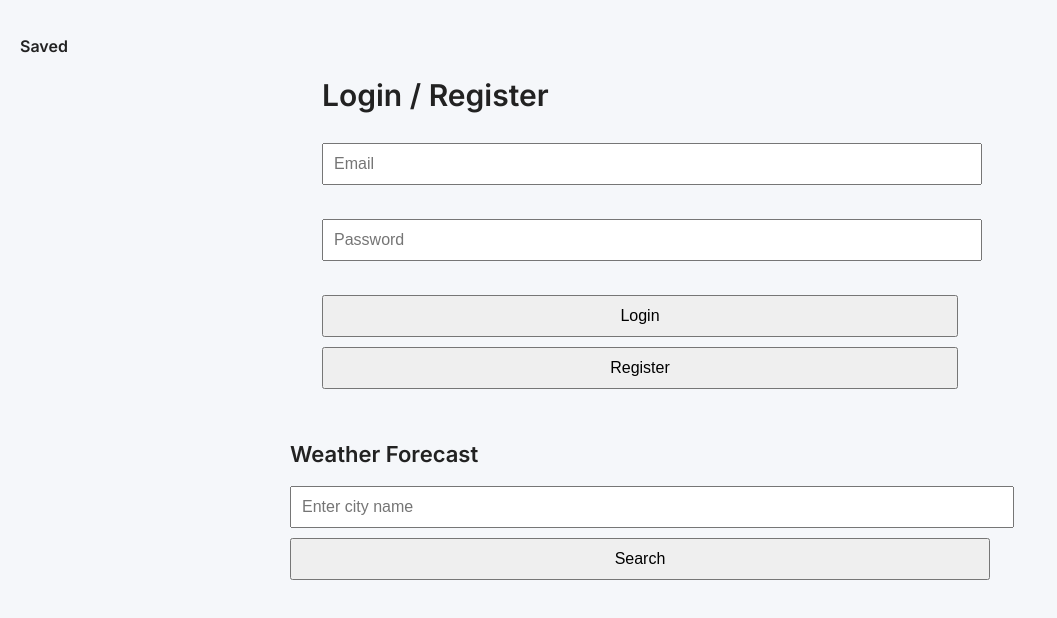
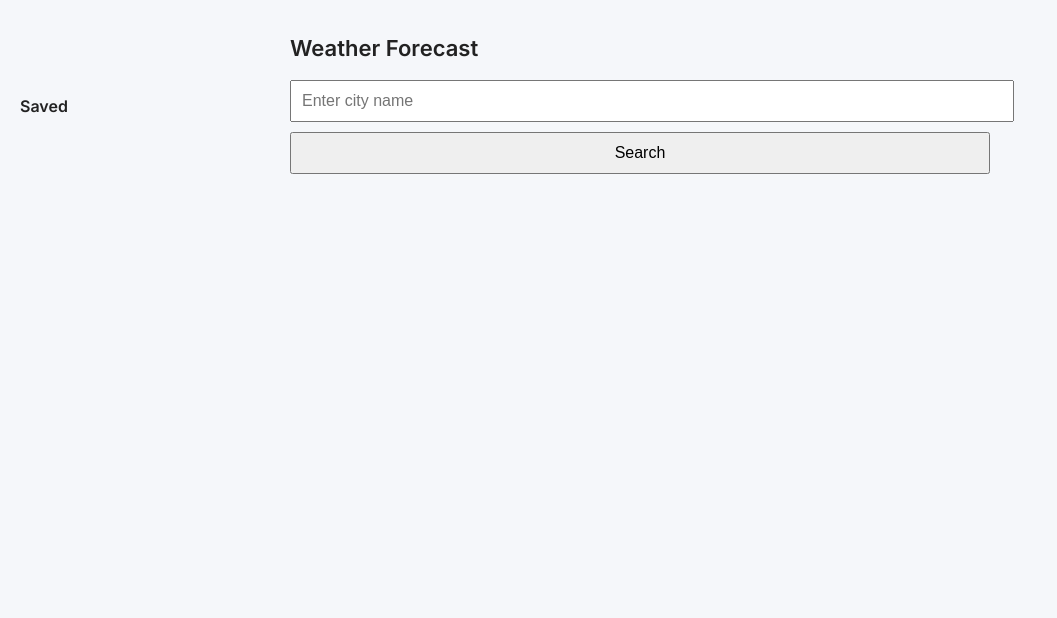
Before and after one commit to rupali559/WeatherAPP, a React (Create React App) app in the folder frontend/login-app/: page /home in a window 1280 px wide. Shown: the top 618 px of the page, without its empty margins (0-1057 px from the left). Built offline with nearby package versions, Linux system fonts and the light colour scheme.

Commit message:
changes made

```diff
--- a/frontend/login-app/package.json
+++ b/frontend/login-app/package.json
@@ -9,7 +9,9 @@
     "@testing-library/user-event": "^13.5.0",
     "react": "^19.1.0",
     "react-dom": "^19.1.0",
-    "react-router-dom": "^7.5.1",
+    "react-icon": "^1.0.0",
+    "react-icons": "^5.5.0",
+    "react-router-dom": "^7.5.2",
     "react-scripts": "5.0.1",
     "web-vitals": "^2.1.4"
   },
--- a/frontend/login-app/src/App.js
+++ b/frontend/login-app/src/App.js
@@ -1,62 +1,20 @@
-import React, { useState } from 'react';
-import { BrowserRouter as Router, Route, Routes, Link } from 'react-router-dom';
-import HomePage from './HomePage'; // Import HomePage
+// src/App.js
+
+import React from 'react';
+import { BrowserRouter as Router, Routes, Route } from 'react-router-dom';
+import HomePage from './HomePage';
+import LoginPage from './LoginPage';
 
 function App() {
-  const [email, setEmail] = useState('');
-  const [password, setPassword] = useState('');
-
-  const handleSubmit = async (type) => {
-    const endpoint = type === 'register' ? 'register' : 'login';
-
-    try {
-      const res = await fetch(`http://localhost:5000/${endpoint}`, {
-        method: 'POST',
-        headers: { 'Content-Type': 'application/json' },
-        body: JSON.stringify({ email, password })
-      });
-
-      const data = await res.json();
-
-      if (data.success) {
-        alert(`${type} success!`);
-        if (type === 'login') {
-          window.location.href = '/home'; // Redirect to the homepage after login
-        }
-      } else {
-        alert(data.error || 'Something went wrong');
-      }
-    } catch (err) {
-      alert('Server error. Please try again later.');
-    }
-  };
-
   return (
     <Router>
-      <div style={{ padding: '2rem' }}>
-        <h2>Login / Register</h2>
-        <input
-          type="email"
-          placeholder="Email"
-          value={email}
-          onChange={e => setEmail(e.target.value)}
-        /><br /><br />
-
-        <input
-          type="password"
-          placeholder="Password"
-          value={password}
-          onChange={e => setPassword(e.target.value)}
-        /><br /><br />
-
-        <button onClick={() => handleSubmit('login')}>Login</button>
-        <button onClick={() => handleSubmit('register')}>Register</button>
-      </div>
-
-      <Routes>
-        <Route path="/home" element={<HomePage />} /> {/* Home route */}
-      </Routes>
-    </Router>
+    <Routes>
+      <Route path="/" element={<HomePage />} />  {/* <-- open homepage */}
+      <Route path="/home" element={<HomePage />} />
+      <Route path="/login" element={<LoginPage />} />
+      <Route path="*" element={<LoginPage />} />
+    </Routes>
+  </Router>
   );
 }
 
--- a/frontend/login-app/src/HomePage.js
+++ b/frontend/login-app/src/HomePage.js
@@ -1,15 +1,19 @@
+// src/HomePage.js
+
 import React, { useState } from 'react';
 import './App.css';
 import { MdFavoriteBorder, MdFavorite } from 'react-icons/md';
 import { BsThreeDotsVertical } from 'react-icons/bs';
+import { useNavigate } from 'react-router-dom';
 
-const App = () => {
+const HomePage = () => {
   const [cityInput, setCityInput] = useState('');
   const [suggestions, setSuggestions] = useState([]);
   const [selectedCity, setSelectedCity] = useState(null);
   const [forecast, setForecast] = useState(null);
   const [hourlyData, setHourlyData] = useState([]);
   const [optionsShownFor, setOptionsShownFor] = useState(null);
+  const navigate = useNavigate();  // to navigate after logout
 
   const [favorites, setFavorites] = useState(() => {
     const saved = localStorage.getItem('favorites');
@@ -126,7 +130,9 @@ const App = () => {
 
   return (
     <div className="app">
-      <div style={{ position: 'absolute', left: 20, top: 20 }}>
+
+
+      <div style={{ position: 'absolute', left: 20, top: 80 }}>
         <h3 style={{ fontSize: '16px' }}>Saved</h3>
         <ul style={{ fontSize: '14px' }}>
           {favorites.map((fav, i) => (
@@ -172,12 +178,23 @@ const App = () => {
           <div style={{ display: 'flex', alignItems: 'center', justifyContent: 'space-between', marginBottom: '8px' }}>
             <h2 style={{ fontSize: '18px', fontWeight: '500' }}>{forecast.name}, {forecast.country}</h2>
             <button
-              onClick={() => isFavorite(forecast.name) ? removeFromFavorites(forecast.name) : addToFavorites(forecast.name)}
-              style={{ border: 'none', background: 'none', cursor: 'pointer', width: '10px'}}
-              title={isFavorite(forecast.name) ? 'Remove from favorites' : 'Add to favorites'}
-            >
-              {isFavorite(forecast.name) ? <MdFavorite size={22} color="red" /> : <MdFavoriteBorder size={22} />}
-            </button>
+  onClick={() => {
+    const isLoggedIn = localStorage.getItem('isLoggedIn');
+    if (!isLoggedIn) {
+      alert('Please login first!');
+      navigate('/login'); // Redirect to login
+    } else {
+      isFavorite(forecast.name)
+        ? removeFromFavorites(forecast.name)
+        : addToFavorites(forecast.name);
+    }
+  }}
+  style={{ border: 'none', background: 'none', cursor: 'pointer', width: '10px' }}
+  title={isFavorite(forecast.name) ? 'Remove from favorites' : 'Add to favorites'}
+>
+  {isFavorite(forecast.name) ? <MdFavorite size={22} color="red" /> : <MdFavoriteBorder size={22} />}
+</button>
+
           </div>
           <div className="day" style={{ fontSize: '15px' }}>
             {forecast.dateStr}<br />
@@ -217,4 +234,4 @@ const App = () => {
   );
 };
 
-export default App;
+export default HomePage;
--- /dev/null
+++ b/frontend/login-app/src/LoginPage.js
@@ -0,0 +1,60 @@
+// src/LoginPage.js
+
+import React, { useState } from 'react';
+import { useNavigate } from 'react-router-dom';
+
+const LoginPage = () => {
+  const [email, setEmail] = useState('');
+  const [password, setPassword] = useState('');
+  const navigate = useNavigate();
+
+  const handleSubmit = async (type) => {
+    const endpoint = type === 'register' ? 'register' : 'login';
+
+    try {
+      const res = await fetch(`http://localhost:5000/${endpoint}`, {
+        method: 'POST',
+        headers: { 'Content-Type': 'application/json' },
+        body: JSON.stringify({ email, password })
+      });
+
+      const data = await res.json();
+
+      if (data.success) {
+        alert(`${type} success!`);
+        if (type === 'login') {
+          localStorage.setItem('isLoggedIn', 'true');
+          navigate('/home');
+        }
+      } else {
+        alert(data.error || 'Something went wrong');
+      }
+    } catch (err) {
+      alert('Server error. Please try again later.');
+    }
+  };
+
+  return (
+    <div style={{ padding: '2rem' }}>
+      <h2>Login / Register</h2>
+      <input
+        type="email"
+        placeholder="Email"
+        value={email}
+        onChange={e => setEmail(e.target.value)}
+      /><br /><br />
+
+      <input
+        type="password"
+        placeholder="Password"
+        value={password}
+        onChange={e => setPassword(e.target.value)}
+      /><br /><br />
+
+      <button onClick={() => handleSubmit('login')}>Login</button>
+      <button onClick={() => handleSubmit('register')}>Register</button>
+    </div>
+  );
+};
+
+export default LoginPage;
```
Also changed, not shown: 1 other file (tests, documents, lock files or other folders).
